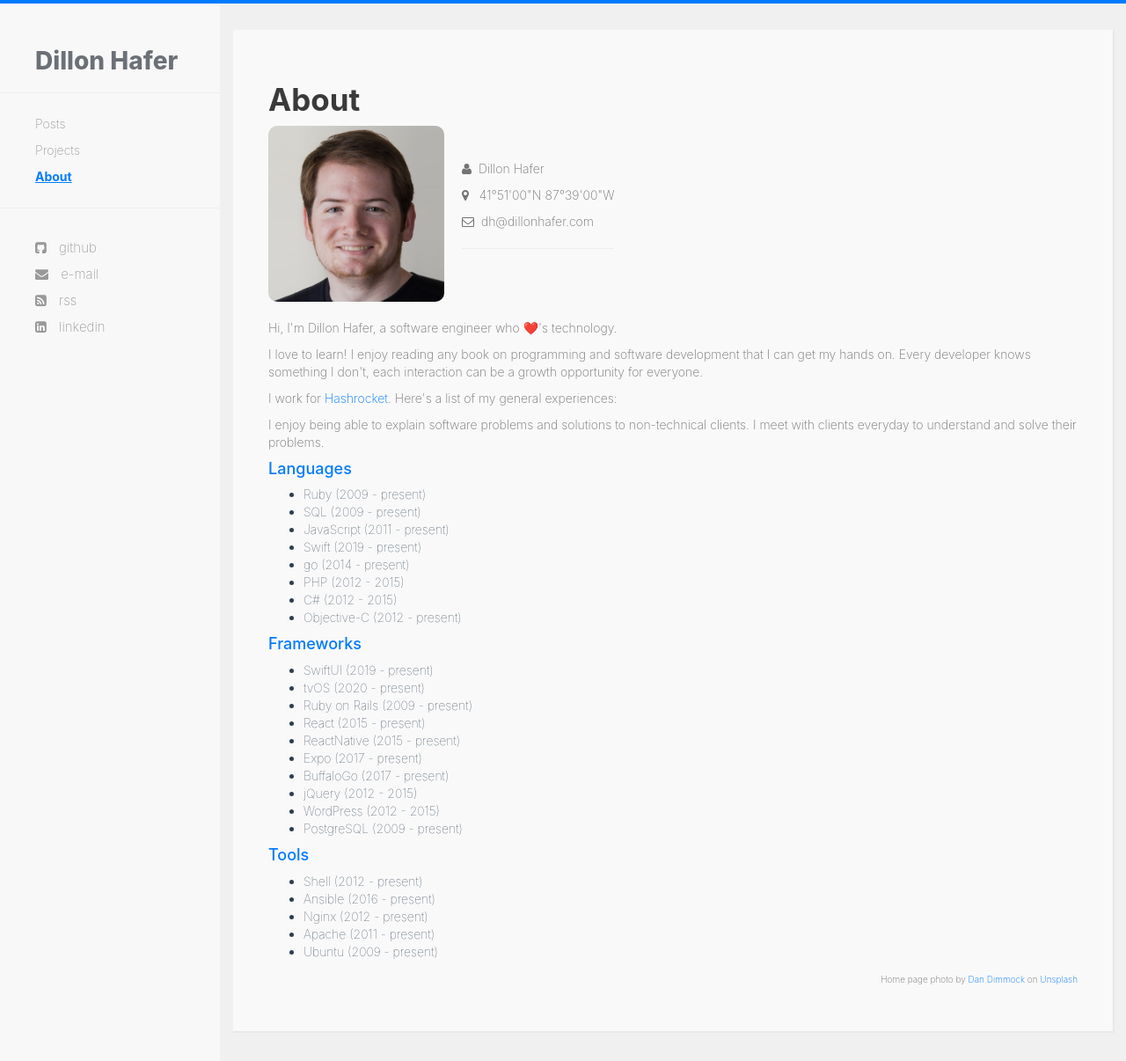
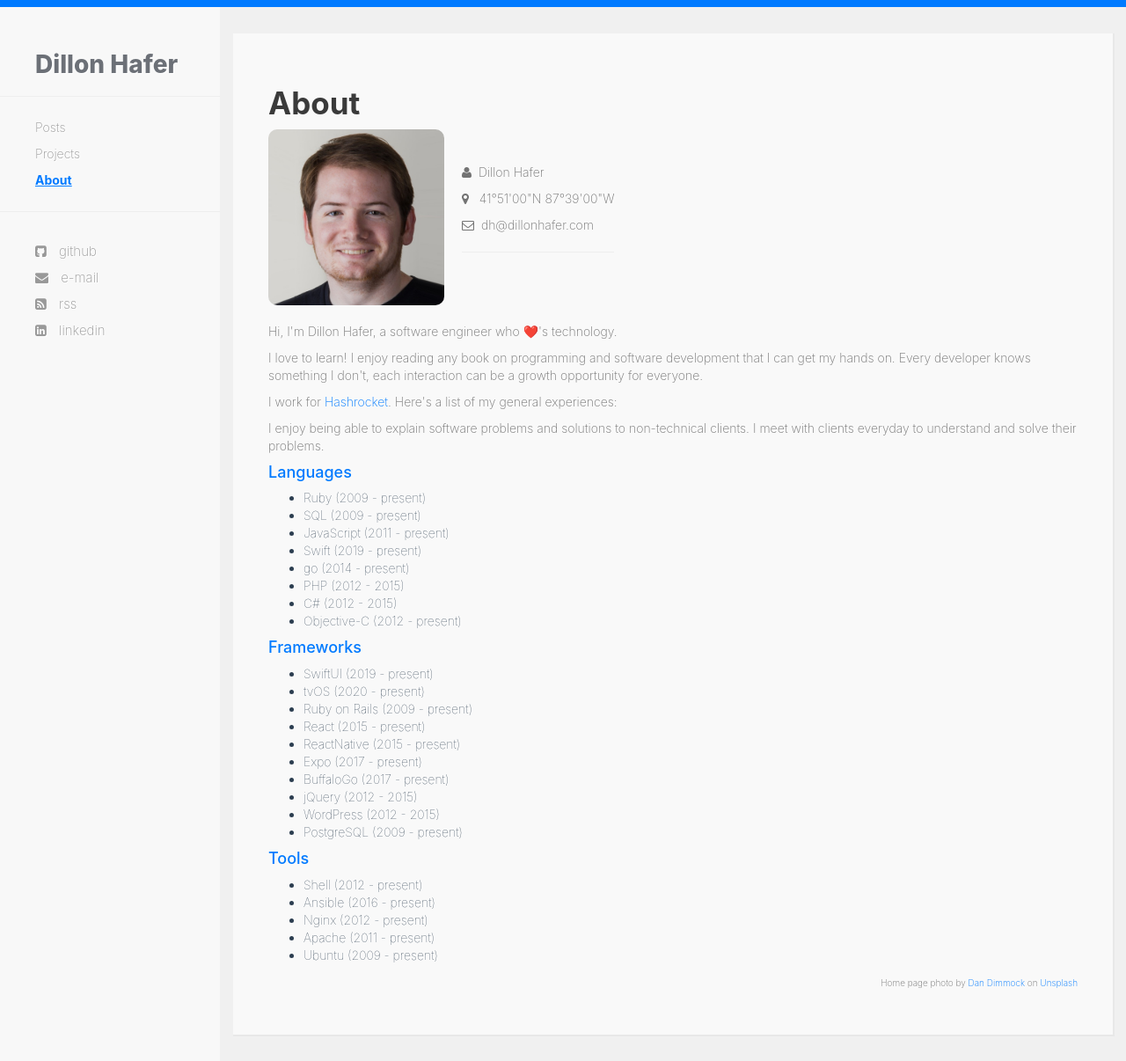
Before and after one commit to dillonhafer/dillonhafer.github.io, a Jekyll site: the page built from about.html, in a window 1280 px wide and 1206 px high. Shown: the whole window at 88% size. Built offline with Jekyll 4.4.1, drawn with Linux system fonts in a browser that asks for light colours.

Commit message:
Increase the top border

```diff
--- a/_sass/_base.sass
+++ b/_sass/_base.sass
@@ -21,7 +21,7 @@ body
   background-color: #f0f0f0
   width: 100%
   border-top: solid $primary-color
-  border-width: 4px
+  border-width: 8px
   padding-bottom: 30px
 
 a
--- a/_sass/_nav.sass
+++ b/_sass/_nav.sass
@@ -133,10 +133,10 @@
   height: 100%
   overflow-y: auto
   z-index: 1000
-  margin-top: -4px
+  margin-top: -8px
   border-top: solid $primary-color
   transition: all .4s ease 0
-  border-width: 4px
+  border-width: 8px
 
 
 .sidebar-nav
```
